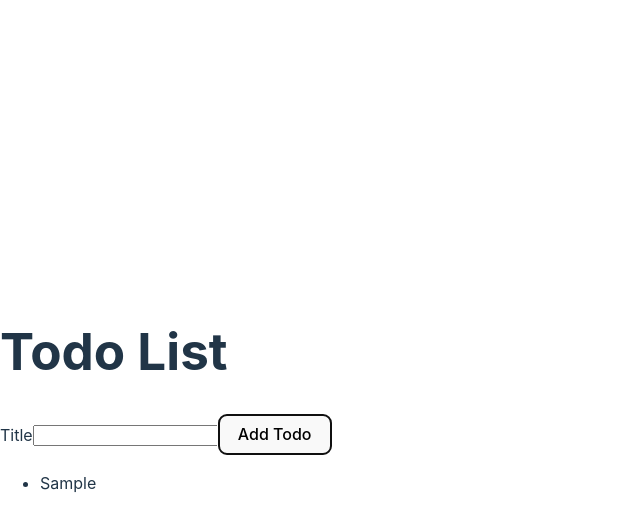
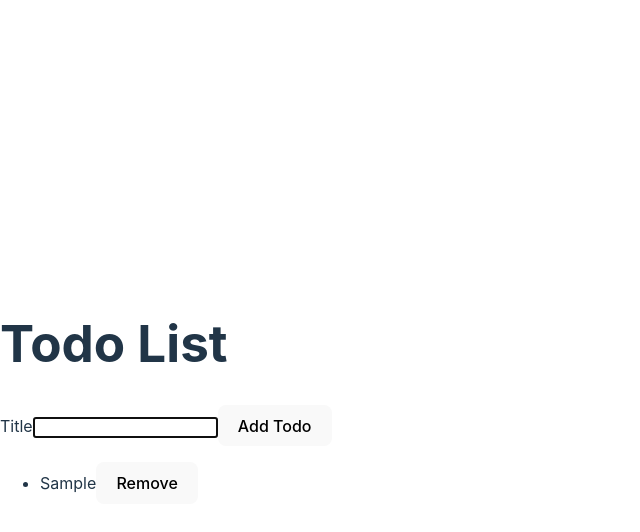
Before and after one commit to Nicole3891/react-todo, a React (Vite) app: page / in a window 1280 px wide. Both pictures are taken after typing "Sample" into the empty fields and a click on the button "Add Todo". Shown: the top 532 px of the page, without its empty margins (0-640 px from the left). Built offline with nearby package versions, Linux system fonts and the light colour scheme.

Commit message:
Add InputWith Label component, autoFocu and Remove button

```diff
--- a/src/AddTodoForm.jsx
+++ b/src/AddTodoForm.jsx
@@ -1,47 +1,37 @@
-    import { useState } from "react";
+import React, { useState } from 'react';
+import InputWithLabel from './InputWithLabel';
 
+const AddTodoForm = ({ onAddTodo }) => {
+  const [todoTitle, setTodoTitle] = useState("");
 
-    const AddToDoForm = ({ onAddTodo }) => { //destructure onAddTodo from props
-      const [todoTitle, setTodoTitle] = useState("");//Create todoTitle state variable;
-
-      //const handleChange = (event) => {
-        //setTodoTitle(event.target.value)
-      //}
   const handleTitleChange = (event) => {
-        const newTodoTitle = event.target.value; //retrive the input value from the event object
-        setTodoTitle(newTodoTitle);//Update todoTitle state
-      }
+    setTodoTitle(event.target.value);
+  };
 
   const handleAddTodo = (event) => {
-
-        event.preventDefault(); //prevent default from submission behavior;
-        //const todoTitle = event.target.title.value; //retrive value of title input;
+    event.preventDefault();
     const newTodo = {
       title: todoTitle,
-          id: Date.now() //Genarete an unique identifier
+      id: Date.now()
     };
-      //console.log(todoTitle);
     onAddTodo(newTodo);
-
-        setTodoTitle(""); //Reset todoTitle state;
+    setTodoTitle("");
   };
 
   return (
     <div>
-        <form onSubmit={handleAddTodo}> {/* Add onSubmit prop with handleAddTodo function*/}
-          <label htmlFor="todoTitle">Title</label>
-          <input
+      <form onSubmit={handleAddTodo}>
+        <InputWithLabel
           id="todoTitle"
-          type="text"
-          name="title"
-          value={todoTitle} //Use todoTitle state as a value prop;
-          onChange={handleTitleChange}//Use handleTitleChange function for onChange prop
-          //{ (event) => setTodoTitle(event.target.value)}
-          />
+          value={todoTitle}
+          onInputChange={handleTitleChange}
+        >
+          Title
+        </InputWithLabel>
         <button type="submit">Add Todo</button>
       </form>
     </div>
   );
 };
 
-    export default AddToDoForm;
+export default AddTodoForm;
--- a/src/App.jsx
+++ b/src/App.jsx
@@ -22,11 +22,16 @@
     setTodoList([...todoList, newTodo]);
   };
 
+  const removeTodo = (id) => {
+    const updatedList = todoList.filter(todo => todo.id !== id) //filter out the todo with the given id
+    setTodoList(updatedList); //Update todoList state
+  };
+
   return (
     <>
       <h1>Todo List</h1>
       <AddTodoForm onAddTodo={addTodo} />
-      <TodoList todoList={todoList} />
+      <TodoList list={todoList} onRemoveTodo={removeTodo} />
     </>
   );
 }
--- /dev/null
+++ b/src/InputWithLabel.jsx
@@ -0,0 +1,24 @@
+import React, { useRef, useEffect } from 'react';
+
+const InputWithLabel = ({ id, value, onInputChange, children }) => {
+  const inputRef = useRef(null); // Create a ref
+
+  useEffect(() => {
+    inputRef.current.focus(); // Focus input element on every render
+  });
+
+  return (
+    <>
+      <label htmlFor={id}>{children}</label>
+      <input
+        id={id}
+        type="text"
+        value={value}
+        onChange={onInputChange}
+        ref={inputRef} // Assign ref to input element
+      />
+    </>
+  );
+};
+
+export default InputWithLabel;
--- a/src/TodoList.jsx
+++ b/src/TodoList.jsx
@@ -1,28 +1,14 @@
   import React from 'react';
   import TodoListItem1 from './TodoListItem1';
 
-  //const todoList = [
-    //{
-     // objectID: 1,
-      //title: "Create a repo on GitHub"
-   // },
-    //{
-      //objectID: 2,
-      //title: "Create the todo application"
-    //},
-    //{
-      //objectID: 3,
-      //title: "Complete assigment"
-    //}
-  //];
-  //replaced the todoList
-  const TodoList = ({ todoList })  => { //Destructure todoList from props
+
+  const TodoList = ({ list, onRemoveTodo })  => {
 
     return (
       <div>
         <ul>
-        {todoList.map(todo => (
-            <TodoListItem1 key={todo.id} todo={todo} /> //Pass todo as props
+        {list.map(todo => (
+            <TodoListItem1 key={todo.id} todo={todo} onRemoveTodo={onRemoveTodo}/> //Pass onRemoveTodo prop
         ))}
         </ul>
 
--- a/src/TodoListItem1.jsx
+++ b/src/TodoListItem1.jsx
@@ -1,11 +1,16 @@
-  import React from 'react';
+import React from 'react';
 
-  const TodoListItem1 = ({ todo }) => { //Destructure todo from props
-    //const {todo} = props.item;
-
-    return (
-      <li>{todo.title}</li> //Update the todo object to come from props
-    );
+const TodoListItem = ({ todo, onRemoveTodo }) => {
+  const handleRemoveClick = () => {
+    onRemoveTodo(todo.id); // Call onRemoveTodo with the todo id
   };
 
-  export default TodoListItem1;
+  return (
+    <li>
+      {todo.title}
+      <button onClick={handleRemoveClick}>Remove</button> {/* Add Remove button */}
+    </li>
+  );
+};
+
+export default TodoListItem;
```
Lines whose indentation alone changed are shown as unchanged.
